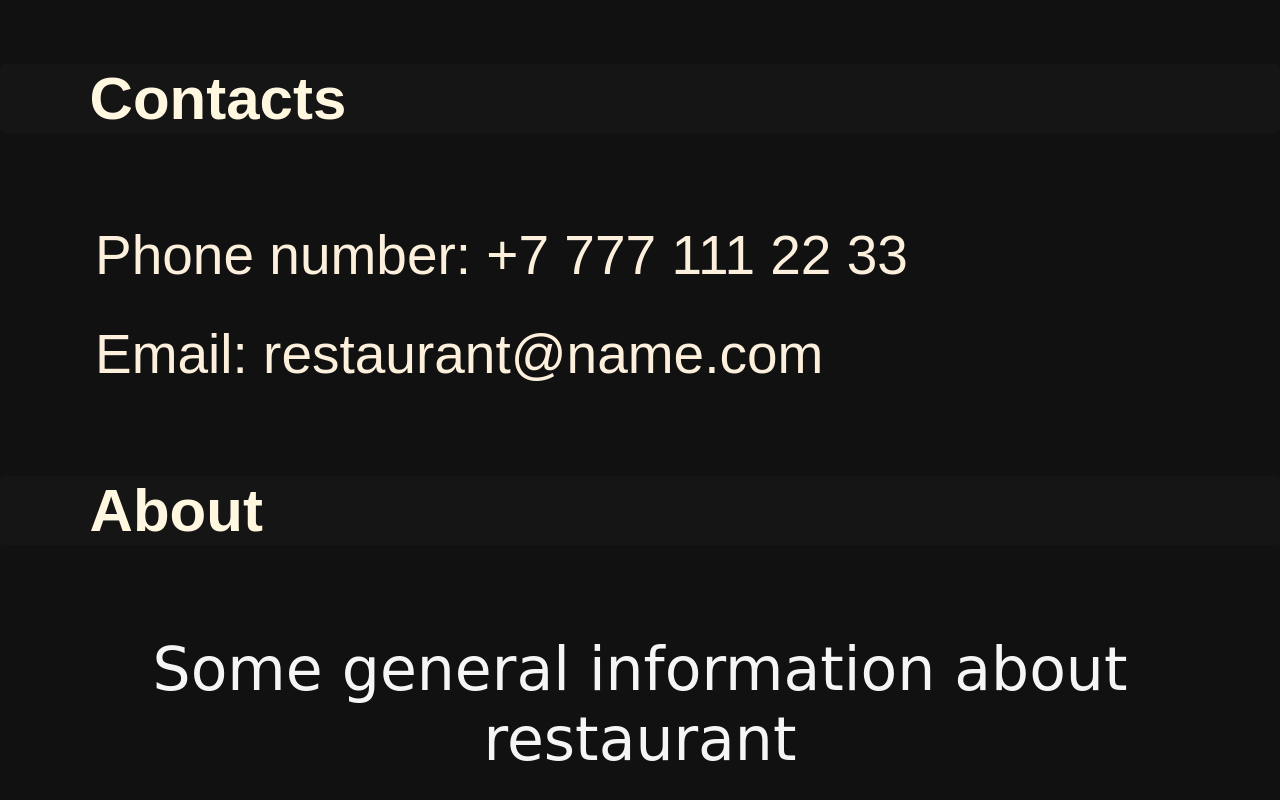
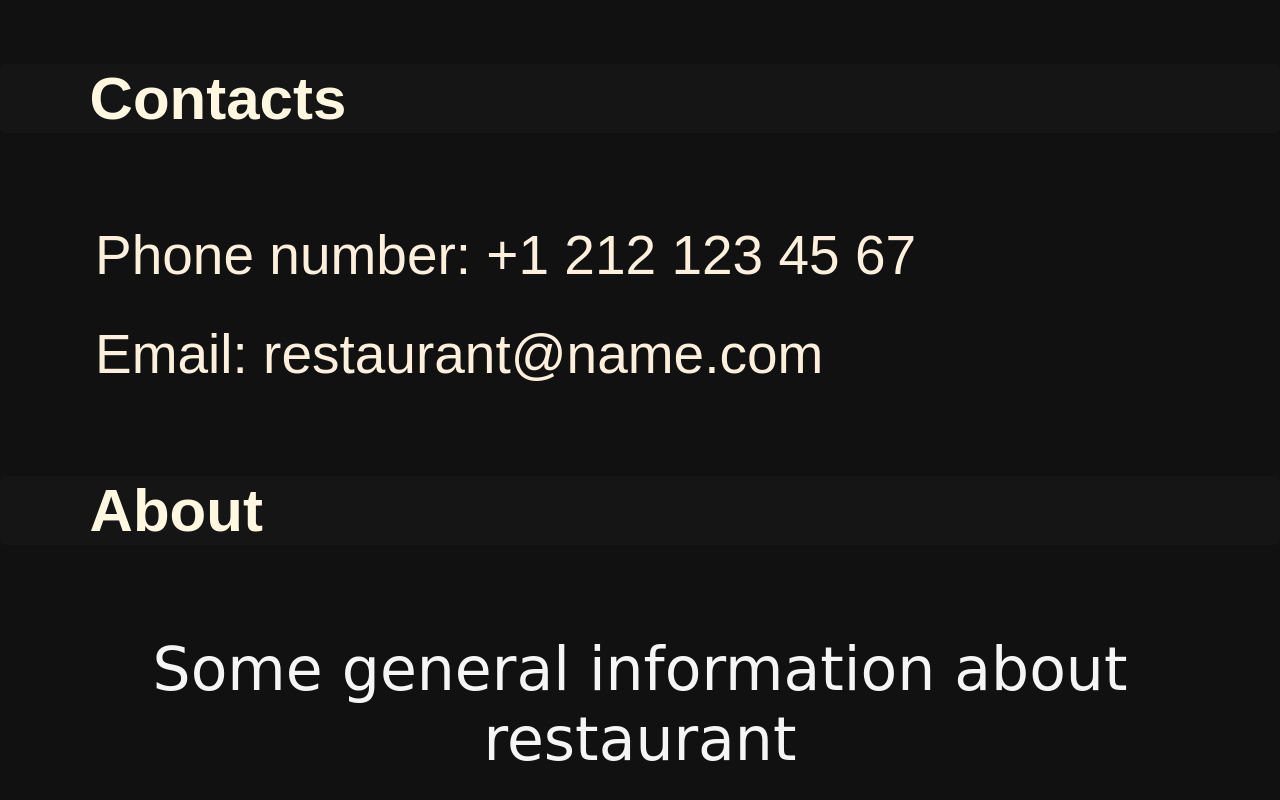
Before and after one commit to tenizz/restaurant, a plain HTML site: page index.html in a window 1280 px wide. Shown: the part 3227-4027 px from the top of the page. Drawn offline with Linux system fonts and the light colour scheme; a web font is replaced by a local one.

Commit message:
Update index.html

```diff
--- a/index.html
+++ b/index.html
@@ -97,7 +97,7 @@
         <div class="contacts">
             <a id="contactsp"><h3>Contacts</h3></a>
             <ul>
-                <li>Phone number: +7 777 111 22 33</li>
+                <li>Phone number: +1 212 123 45 67</li>
                 <li>Email: restaurant@name.com</li>
             </ul>
         </div>
```
